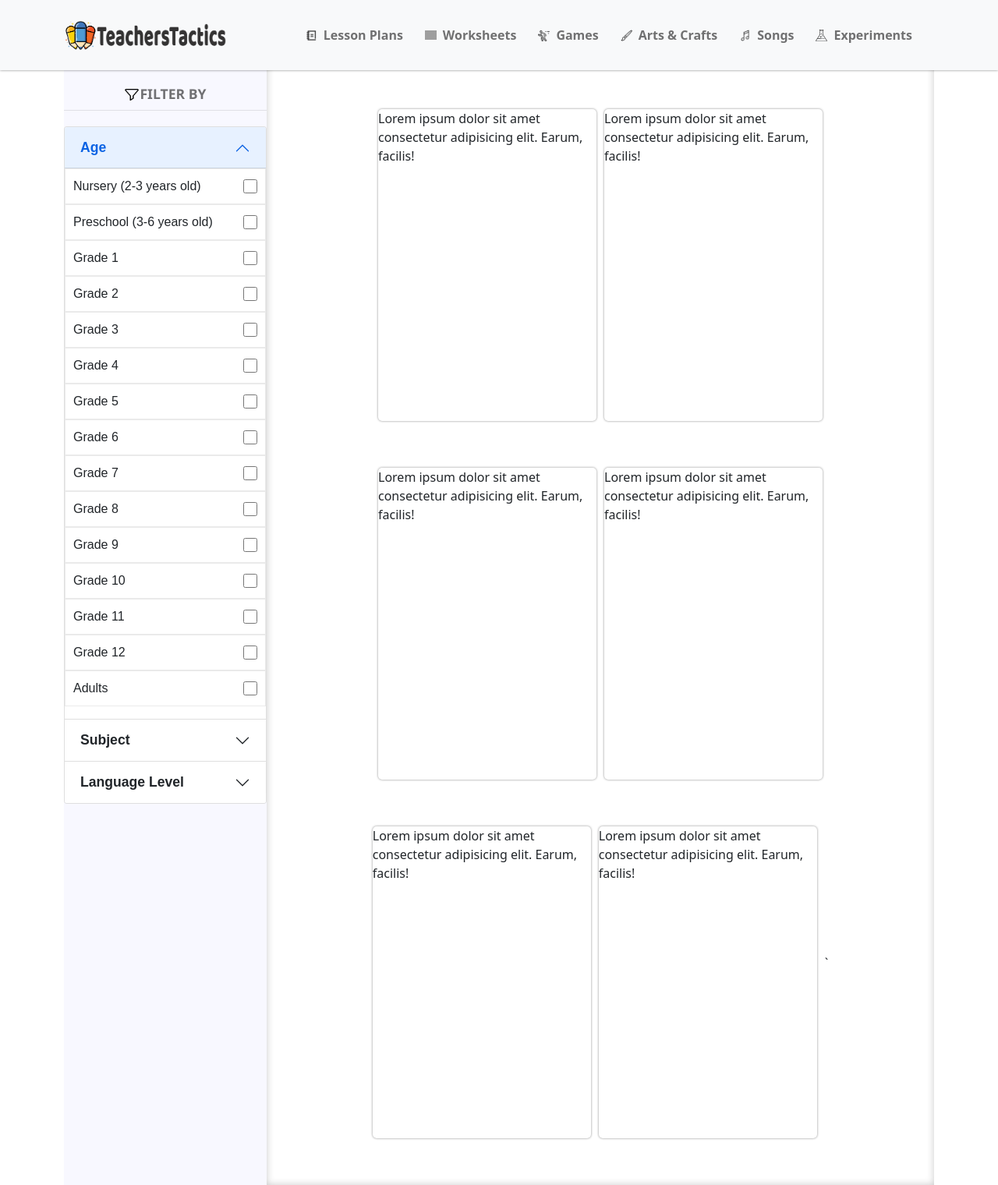
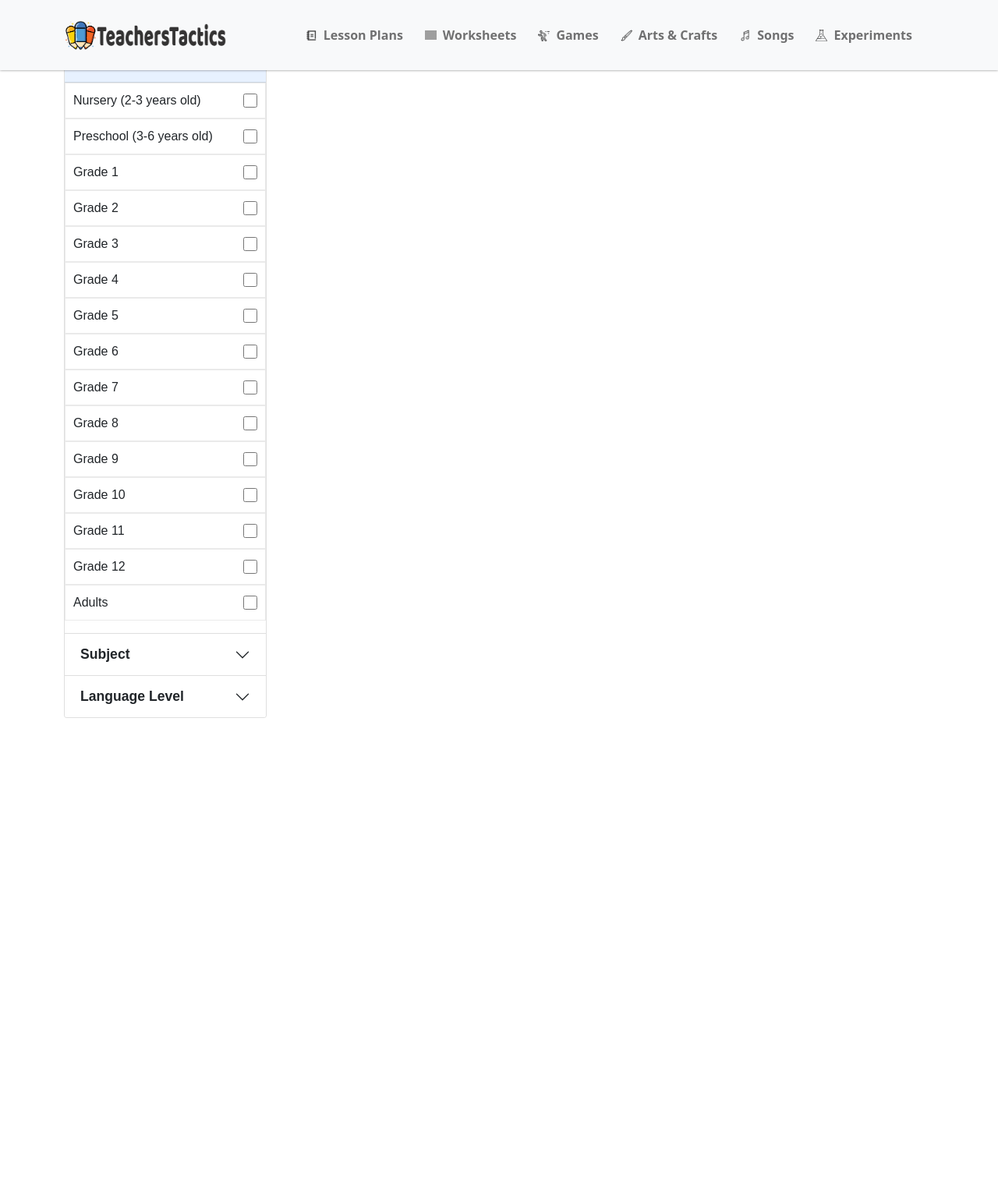
Before and after one commit to wesclaw/teacherstactics, a PHP site: page /lessonPlans.php in a window 1280 px wide. Shown: the whole page at 78% size. Run offline with PHP 8.4, Linux system fonts and the light colour scheme; grey boxes are pictures that could not be loaded.

Commit message:
need to restart

```diff
--- a/includes/navbar.html
+++ b/includes/navbar.html
@@ -1,15 +1,6 @@
-<!DOCTYPE html>
 
-<html>
-  <head>
-    <meta charset="utf-8">
-    <meta http-equiv="X-UA-Compatible" content="IE=edge">
     <title>Lesson Plans</title>
-    <meta name="description" content="">
-    <meta name="viewport" content="width=device-width, initial-scale=1">
     <link rel="stylesheet" href="styles/navbar.css">
-  </head>
-  <body>
 
   <nav class="navbar navbar-expand-lg navbar-light bg-light">
     <div class="container fluid">
@@ -47,6 +38,3 @@
       </div>
     </div>
   </nav>
-    <script src="" async defer></script>
-  </body>
-</html>
--- a/includes/lesson-plan-sidebar.html
+++ b/includes/sidebar.html
@@ -1,19 +1,8 @@
-<!DOCTYPE html>
 
-<html>
-  <head>
-    <meta charset="utf-8">
-    <meta http-equiv="X-UA-Compatible" content="IE=edge">
-    <title></title>
-    <meta name="description" content="">
-    <meta name="viewport" content="width=device-width, initial-scale=1">
-    <link rel="stylesheet" href="styles/lesson-plan-sidebar.css">
-  </head>
-  <body>
-    <!-- <div class="container"> -->
+    <link rel="stylesheet" href="styles/sidebar.css">
       <div class="sidebar">
         <div class="holder">
-          <div style="display: flex; justify-content: center; align-items: center; margin-top: 110px;">
+          <div style="display: flex; justify-content: center; align-items: center;">
             <img src="icons/filter.png" class="filter-icon">
             <h4>Filter by</h4>
           </div>
@@ -165,8 +154,3 @@
           </div>
         </div>
       </div>
-      <!-- </div> -->
-
-    <script src="" async defer></script>
-  </body>
-</html>
--- a/lessonPlans.php
+++ b/lessonPlans.php
@@ -14,29 +14,13 @@
   <body>
   <?php include("includes/navbar.html") ?>
 
-  <div class="container lesson-plans-wrapper">
-     <?php include("includes/lesson-plan-sidebar.html") ?>
-     <div class="lesson-plan">
-      <div class="plan">
-        <p>Lorem ipsum dolor sit amet consectetur adipisicing elit. Earum, facilis!</p>
-      </div>
-      <div class="plan">
-        <p>Lorem ipsum dolor sit amet consectetur adipisicing elit. Earum, facilis!</p>
-      </div>
-      <div class="plan">
-        <p>Lorem ipsum dolor sit amet consectetur adipisicing elit. Earum, facilis!</p>
-      </div>
-      <div class="plan">
-        <p>Lorem ipsum dolor sit amet consectetur adipisicing elit. Earum, facilis!</p>
-      </div>
-      <div class="plan">
-        <p>Lorem ipsum dolor sit amet consectetur adipisicing elit. Earum, facilis!</p>
-      </div>
-      <div class="plan">
-        <p>Lorem ipsum dolor sit amet consectetur adipisicing elit. Earum, facilis!</p>
-      </div>
-`     </div>
+
+  <div class="container lesson-plan-wrapper">
+  <?php include("includes/sidebar.html") ?>
+
   </div>
+
+
 
 
 
--- a/styles/lessonPlan.css
+++ /dev/null
@@ -1,104 +0,0 @@
-:root{
-  --side-bar-color: ghostwhite;
-}
-
-*{
-  box-sizing: border-box !important;
-}
-
-.sidebar{
-  width: 260px;
-  /* sidebar width matches the calc on the lesson plan width */
-  height: 100vh;
-  background-color: var(--side-bar-color);
-  overflow-y: auto;
-}
-
-.holder h4{
-  font-size: 1.1rem;
-  text-transform: uppercase;
-  font-weight: bold;
-  font-family:'Segoe UI', Tahoma, Geneva, Verdana, sans-serif;
-  margin-bottom: 0;
-  color: rgba(0, 0, 0, .55);
-}
-
-.line{
-  width: 100%;
-  height: 1px;
-  background-color: black;
-  opacity: 10%;
-  margin-top: 10px;
-}
-
-.accordion {
-  margin-top: 20px;
-}
-
-.accordion-body ul{
-  padding: 0;
-}
-
-.accordion-body{
-  padding: 0px;
-}
-
-.filter-icon{
-  width: 20px;
-}
-
-.accordion-body li{
-  display: flex;
-  justify-content: space-between;
-  border: 1px solid rgba(0, 0, 0, 0.082);
-  align-items: center;
-  font-family: Arial, Helvetica, sans-serif;
-  /* font-weight: bold;
-  color: rgba(0, 0, 0, .55); */
-}
-
-label{
-  width: 100%;
-  padding: 10px;
-  cursor: pointer;
-}
-
-.checkbox{
-  cursor: pointer;
-  height: 20px;
-  width: 20px;
-  accent-color: rgb(121, 214, 178);
-  margin-right: 10px;
-}
-
-.accordion-button{
-  font-family: Arial, Helvetica, sans-serif;
-  font-size: 1.1rem;
-  font-weight: bold;
-}
-
-.lesson-plans-wrapper{
-  display: flex;
-}
-
-.lesson-plan{
-  height: 100vh;
-  width: calc(100% - 260px);
-  padding: 90px 5px;
-  overflow: auto;
-  display: flex;
-  flex-wrap: wrap;
-  justify-content: center;
-  align-items: center;
-  gap: 10px;
-  box-shadow: inset 0px 0px 10px 0px rgba(31, 30, 30, 0.24);
-  /* flex-direction: column; */
-}
-
-.plan{
-  max-width: 280px;
-  height: 400px;
-  margin-top: 50px;
-  border-radius: 5px;
-  box-shadow: 0px 0px 3px rgba(0, 0, 0, 0.466);
-}
--- a/styles/navbar.css
+++ b/styles/navbar.css
@@ -5,6 +5,7 @@
   background-color: ghostwhite;
   box-shadow: 0px 0px 3px rgba(0, 0, 0, 0.493);
   z-index: 99;
+  top: 0;
 }
 
 .nav-link{
--- /dev/null
+++ b/styles/sidebar.css
@@ -0,0 +1,69 @@
+.sidebar{
+  width: 260px;
+  height: 100vh;
+  background-color: var(--side-bar-color);
+  overflow-y: auto;
+}
+
+.holder h4{
+  font-size: 1.1rem;
+  text-transform: uppercase;
+  font-weight: bold;
+  font-family:'Segoe UI', Tahoma, Geneva, Verdana, sans-serif;
+  margin-bottom: 0;
+  color: rgba(0, 0, 0, .55);
+}
+
+.line{
+  width: 100%;
+  height: 1px;
+  background-color: black;
+  opacity: 10%;
+  margin-top: 10px;
+}
+
+.accordion {
+  margin-top: 20px;
+}
+
+.accordion-body ul{
+  padding: 0;
+}
+
+.accordion-body{
+  padding: 0px;
+}
+
+.filter-icon{
+  width: 20px;
+}
+
+.accordion-body li{
+  display: flex;
+  justify-content: space-between;
+  border: 1px solid rgba(0, 0, 0, 0.082);
+  align-items: center;
+  font-family: Arial, Helvetica, sans-serif;
+  /* font-weight: bold;
+  color: rgba(0, 0, 0, .55); */
+}
+
+label{
+  width: 100%;
+  padding: 10px;
+  cursor: pointer;
+}
+
+.checkbox{
+  cursor: pointer;
+  height: 20px;
+  width: 20px;
+  accent-color: rgb(121, 214, 178);
+  margin-right: 10px;
+}
+
+.accordion-button{
+  font-family: Arial, Helvetica, sans-serif;
+  font-size: 1.1rem;
+  font-weight: bold;
+}
```
